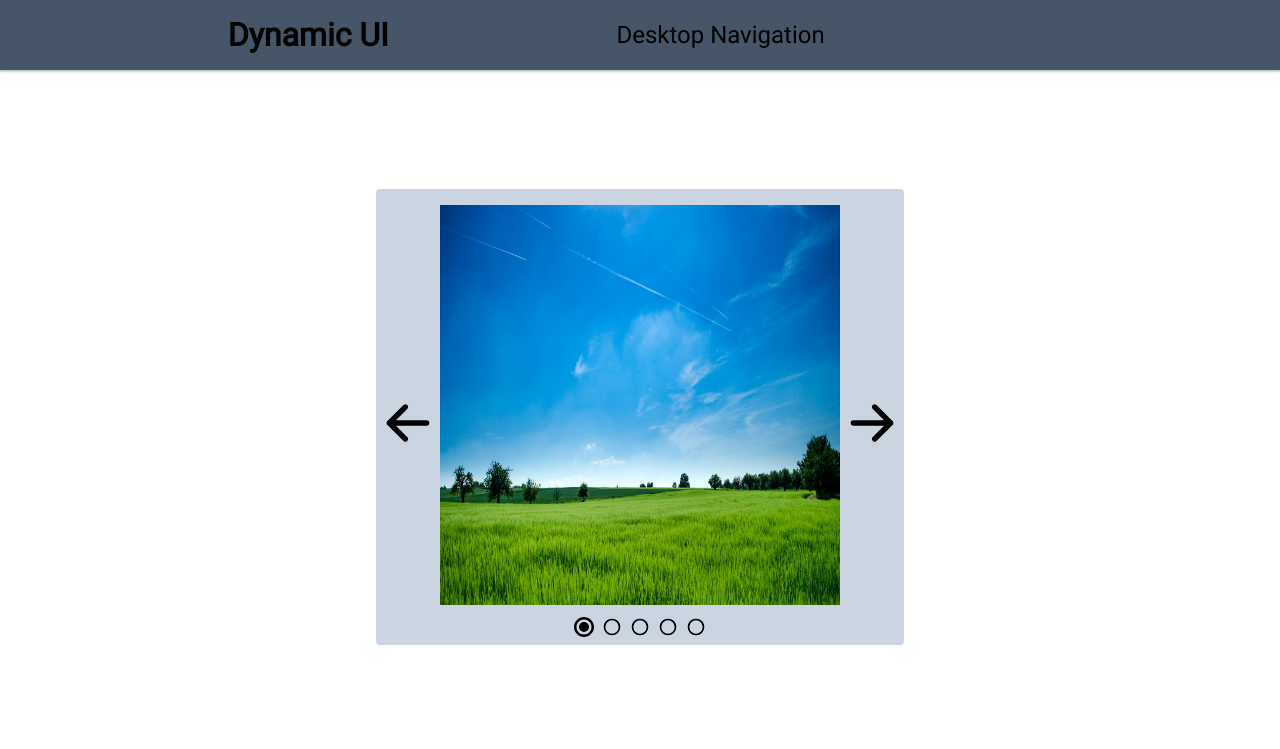
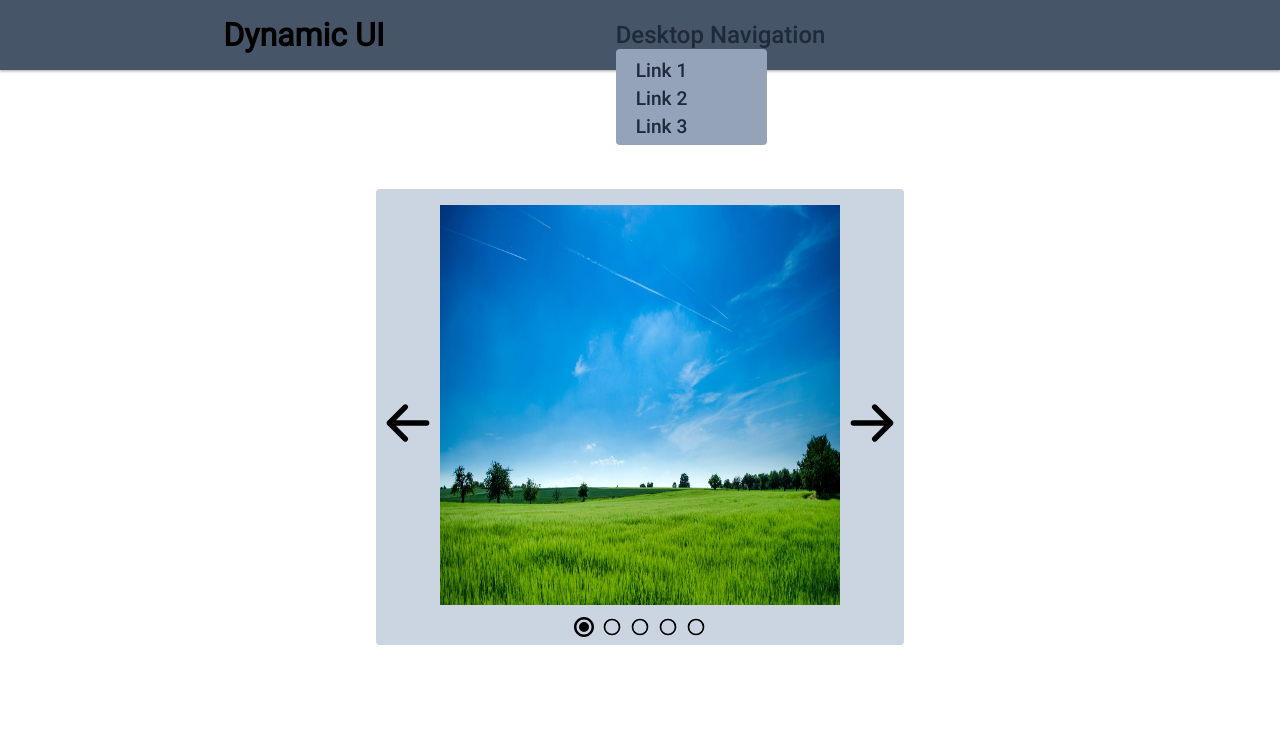
Before and after one commit to michael-f-portfolio/Dynamic-UI-Elements, a website built with webpack: page src/index.html in a window 1280 px wide. Both pictures are taken after a click on the element "Desktop Navigation". Shown: the top 749 px of the page. Built offline with nearby package versions, Linux system fonts and the light colour scheme.

Commit message:
changed desktop nav to click to close

```diff
--- a/src/scripts/components/desktopNavBar.js
+++ b/src/scripts/components/desktopNavBar.js
@@ -25,14 +25,26 @@ export default class DesktopNavBar {
 
     elementToAppendTo.appendChild(this.navBar);
 
-    this.navBar.addEventListener("mouseover", () => {
-      this.navBarUnorderedList.classList.replace("navHide", "navShow");
-      this.navTitleContainer.classList.add("navActive");
+    this.navBar.addEventListener("click", () => {
+      if (this.navBarUnorderedList.classList.contains("navHide")) {
+        this.navBarUnorderedList.classList.replace("navHide", "navShow");
+        this.navTitleContainer.classList.add("navActive");
+      } else {
+        this.navBarUnorderedList.classList.replace("navShow", "navHide");
+        this.navTitleContainer.classList.remove("navActive");
+      }
     });
 
-    this.navBar.addEventListener("mouseleave", () => {
-      this.navBarUnorderedList.classList.replace("navShow", "navHide");
-      this.navTitleContainer.classList.remove("navActive");
+    window.addEventListener("click", (event) => {
+      if (!event.target.classList.contains("navTitle")) {
+        this.navBarUnorderedList.classList.replace("navShow", "navHide");
+        this.navTitleContainer.classList.remove("navActive");
+      }
     });
+
+    // this.navBar.addEventListener("mouseleave", () => {
+    //   this.navBarUnorderedList.classList.replace("navShow", "navHide");
+    //   this.navTitleContainer.classList.remove("navActive");
+    // });
   }
 }
--- a/src/styles/desktopNavBar.css
+++ b/src/styles/desktopNavBar.css
@@ -1,6 +1,20 @@
 nav.desktopNav {
     font-size: 1.5rem;
     border-radius: 4px;
+    padding-left: 8px;
+    padding-right: 8px;
+    font-family: "Roboto-500";
+    color: var(--slate-200);
+}
+
+nav.desktopNav .navActive {
+    color: var(--slate-800);
+}
+
+nav.desktopNav:hover {
+    background-color: var(--slate-400);
+    /* color: var(--slate-800); */
+
 }
 
 nav.desktopNav .navTitle {
@@ -15,7 +29,7 @@ nav.desktopNav .navList {
     padding: 0;
     list-style: none;
     min-width: 10vw;
-    background-color: var(--slate-300);
+    background-color: var(--slate-400);
     border-radius: 4px;
 }
 
@@ -41,10 +55,11 @@ nav.desktopNav .navList a {
     color: inherit;
     font-size: 1.2rem;
     padding: 8px;
+    color: var(--slate-800);
 }
 
 nav.desktopNav .navList li:hover {
-    background-color: var(--slate-400);
+    background-color: var(--slate-500);
 }
 
 nav.desktopNav .navShow {
@@ -57,9 +72,7 @@ nav.desktopNav .navHide {
     height: 0;
 }
 
-nav.desktopNav .navActive {
-    color: var(--slate-200);
-}
+
 
 @media screen and (max-width: 610px) {
     nav.desktopNav * {
```
